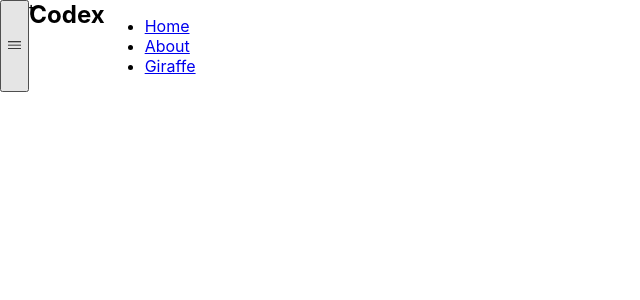
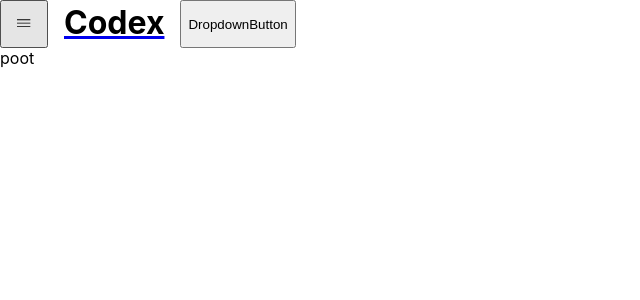
Before and after one commit to missingnoglitch0/missingnoglitch0.github.io, a React (Create React App) app: page / in a window 1280 px wide. Shown: the top 300 px of the page, without its empty margins (0-640 px from the left). Built offline with nearby package versions, Linux system fonts and the light colour scheme.

Commit message:
implemented dropdown button js and css

```diff
--- a/src/App.css
+++ b/src/App.css
@@ -1,6 +1,14 @@
 .App {
-  text-align: center;
-  font-family: Arial, Helvetica, sans-serif;
+  /*font-family: Arial, Helvetica, sans-serif;*/
+  display: flex;
+  flex-direction: column;
+}
+
+.main {
+  position: relative;
+  top: 3rem; /*this should be the same as navbar's height, at least*/
+  z-index: -1;
+
 }
 
 .App-logo {
@@ -37,15 +45,3 @@
     transform: rotate(360deg);
   }
 }
-
-.flex-container {
-  display: flex;
-}
-
-.flex-column {
-  flex-direction: column;
-}
-
-.fixed_pos {
-  position: fixed;
-}
--- a/src/App.js
+++ b/src/App.js
@@ -5,7 +5,7 @@ import Main from './Main.js';
 function App()
 {
   return (
-    <div className="flex-container flex-column">
+    <div className="App">
       <NavMenu />
       <Main />
     </div>
--- /dev/null
+++ b/src/DropdownButton.js
@@ -0,0 +1,25 @@
+//DropdownButton should take child JSX between its tags,
+//and display them when hovered. In addition, an onClick
+//function may be passed if desired, or maybe CSS decides
+//whether the button can be clicked or not as desired
+import './NavMenu.css';
+import React from 'react';
+
+class DropdownButton extends React.Component
+{
+    render()
+    {
+        return (
+            <div className="dropdownButton">
+                <button>
+                    DropdownButton
+                </button>
+                <div className="dropdown-content">
+                    {this.props.children}
+                </div>
+            </div>
+        );
+    }
+}
+
+export default DropdownButton;
--- a/src/Main.js
+++ b/src/Main.js
@@ -10,16 +10,19 @@ import Giraffe from './Giraffe.js';
 function Main()
 {
     return (
-        <div>
-            <Switch> {/*The Switch decides which component to show based on the current URL*/}
+        <div className="main">
+            <Switch>
+                {/*The Switch decides which component to show based
+                on the current URL*/}
                 {/*Sample Route statements for pages
-        <Route exact path="/" component={Home}></Route>
-        */}
+                <Route exact path="/" component={Home}></Route>*/}
                 <Route path="/Giraffe">
                     <Giraffe />
                 </Route>
+                <Route path="/">
+                    poot
+                </Route>
             </Switch>
-            poot
         </div>
 
     );
--- a/src/NavBar.js
+++ b/src/NavBar.js
@@ -1,6 +1,7 @@
 import React from 'react';
 import { VscMenu } from 'react-icons/vsc';
 import { Link } from 'react-router-dom';
+import DropdownButton from './DropdownButton.js';
 
 class NavBar extends React.Component
 {
@@ -15,22 +16,17 @@ class NavBar extends React.Component
         return (
             <div className="navBar">
                 <SidebarButton onClick={this.sidebarButton_onClick} />
-                <h2>
-                    Codex
-                </h2>
-                <nav>
-                    <ul>
-                        <li>
-                            <Link to="/">Home</Link>
-                        </li>
-                        <li>
-                            <Link to="/about">About</Link>
-                        </li>
-                        <li>
-                            <Link to="/Giraffe">Giraffe</Link>
-                        </li>
-                    </ul>
-                </nav>
+                <Link to="/">
+                    <h1>
+                        Codex
+                    </h1>
+                </Link>
+
+                <DropdownButton>
+                    <Link to="/">Home</Link>
+                    <Link to="/about">About</Link>
+                    <Link to="/Giraffe">Giraffe</Link>
+                </DropdownButton>
             </div>
         );
     }
--- a/src/NavMenu.css
+++ b/src/NavMenu.css
@@ -6,10 +6,15 @@
 
   .navMenu .navBar{
     display: flex;
+    height: 3rem;
   }
 
-  .navBar h2{
-    margin:0;
+  .navBar h1{
+    margin: auto;
+    padding-left: 0.5em;
+    padding-right: 0.5em;
+    padding-top: 0.1em;
+    color:black;
   }
 
   .navMenu .sidebar{
@@ -24,6 +29,34 @@
   }
 
   .navMenu .sidebarButton {
-    min-height: 25px;
-    width: max-content;
+    height: 100%;
+    width: 3rem;
   }
+
+  .navMenu .dropdownButton {
+  }
+
+  .dropdownButton button{
+    height: 100%;
+  }
+
+  .dropdown-content {
+    display: none;
+    position: absolute;
+    background-color: #f9f9f9;
+    z-index: 1;
+    width: inherit;
+  }
+
+  .dropdown-content button,
+  .dropdown-content a{
+    padding: 10px;
+    text-decoration: none;
+    display: block;
+    width: 100%;
+  }
+
+  .dropdownButton:hover .dropdown-content{
+    display: block;
+    flex-direction: column;
+  }
```
